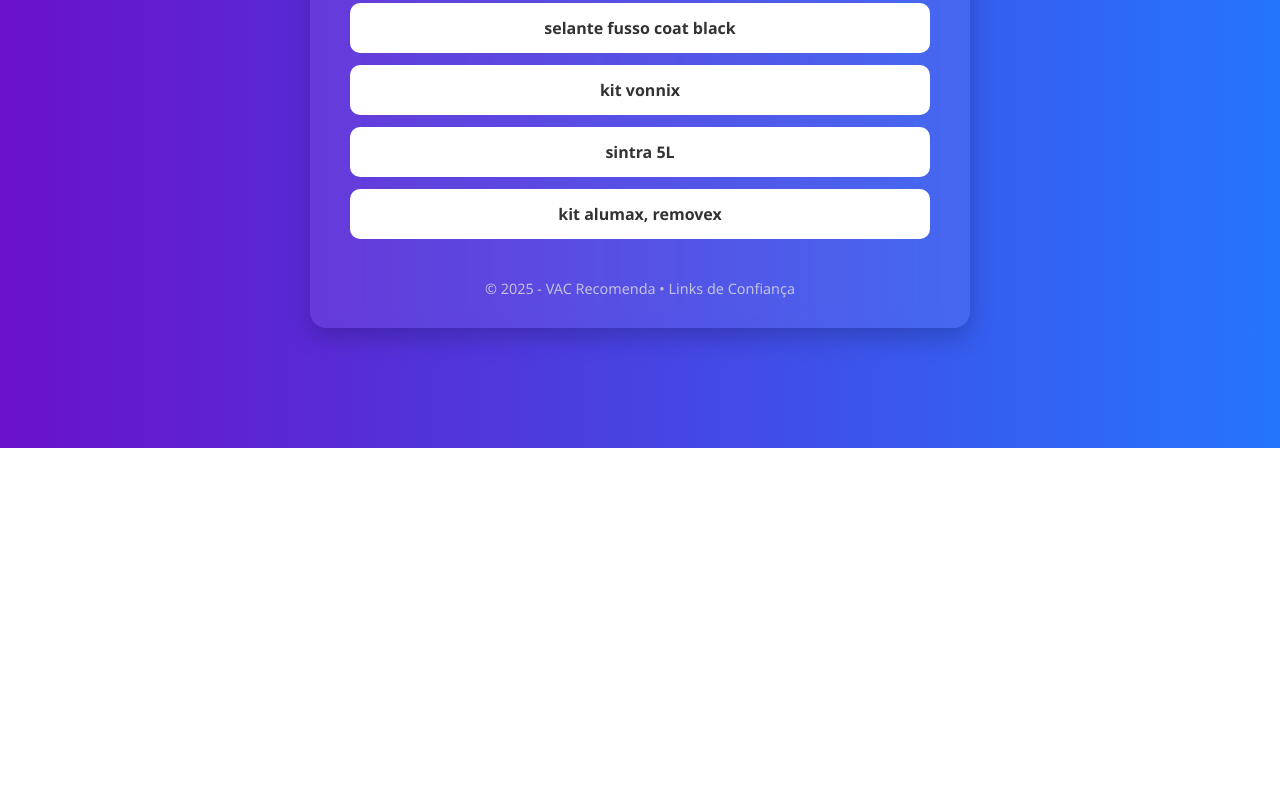
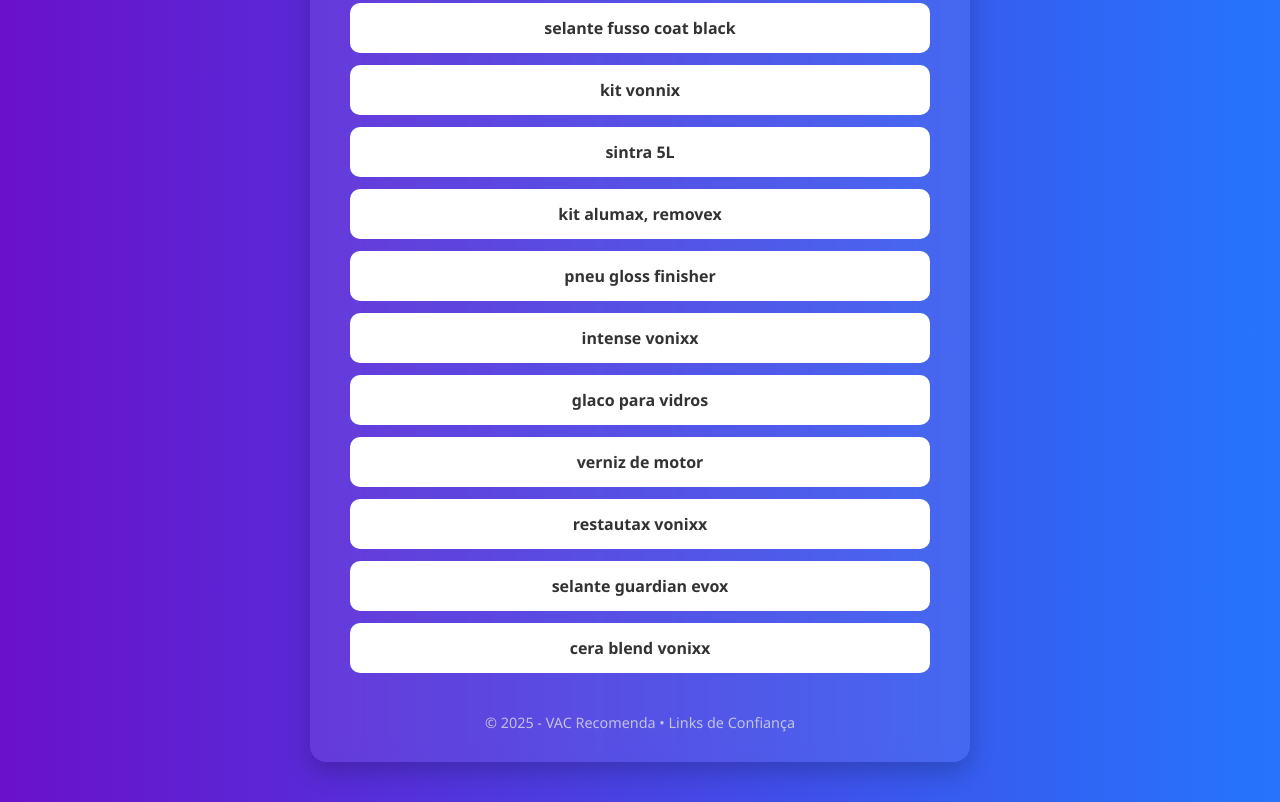
Before and after one commit to vaczin/produtosestetica, a plain HTML site: page index.html in a window 1280 px wide. Shown: the part 432-1234 px from the top of the page. Before the commit the page ends 880 px from the top, so only its background shows below. Drawn offline with Linux system fonts and the light colour scheme.

Commit message:
Update index.html

```diff
--- a/index.html
+++ b/index.html
@@ -105,6 +105,13 @@
     <a href="https://mercadolivre.com/sec/12yHGLd" class="link-button">kit vonnix</a>
     <a href="https://mercadolivre.com/sec/1WbWVaC" class="link-button">sintra 5L</a>
     <a href="https://mercadolivre.com/sec/2MaAznh" class="link-button">kit alumax, removex</a>
+    <a href="https://mercadolivre.com/sec/1QqkAko" class="link-button">pneu gloss finisher</a>
+    <a href="https://mercadolivre.com/sec/299pheg" class="link-button">intense vonixx</a>
+    <a href="https://mercadolivre.com/sec/2hvyghn" class="link-button">glaco para vidros</a>
+    <a href="https://mercadolivre.com/sec/2vrgtA8" class="link-button">verniz de motor</a>
+    <a href="https://mercadolivre.com/sec/2C75LGs" class="link-button">restautax vonixx</a>
+    <a href="https://mercadolivre.com/sec/1xcK9QP" class="link-button">selante guardian evox</a>
+    <a href="https://mercadolivre.com/sec/1LPNsWb" class="link-button">cera blend vonixx</a>
 
     <footer>
       © 2025 - VAC Recomenda • Links de Confiança
```
